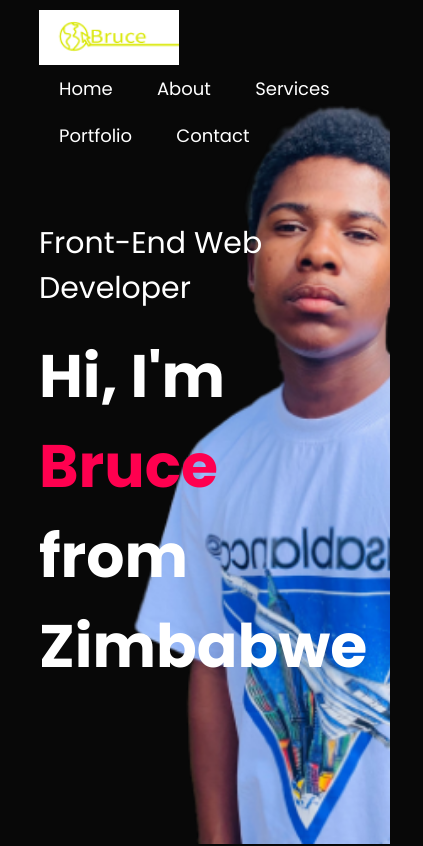
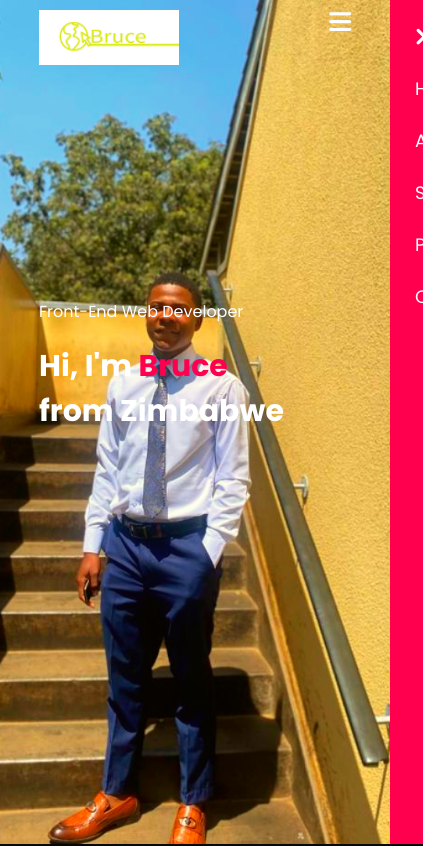
Before and after one commit to BruceICzw/Portfolio, a plain HTML site: page index.html in a window 390 px wide. Shown: the top 846 px of the page, 423 px wide, since content can reach past the window. Drawn offline with Linux system fonts and the light colour scheme.

Commit message:
Add Responsiveness

```diff
--- a/index.html
+++ b/index.html
@@ -15,13 +15,15 @@
       <div class="container">
         <nav>
           <img src="images/logoW.png" alt="Logo" class="logo" />
-          <ul>
-            <li><a href="#">Home</a></li>
+          <ul id="side-menu">
+            <li><a href="#header">Home</a></li>
             <li><a href="#about">About</a></li>
             <li><a href="#services">Services</a></li>
-            <li><a href="#">Portfolio</a></li>
-            <li><a href="#">Contact</a></li>
+            <li><a href="#portfolio">Portfolio</a></li>
+            <li><a href="#contact">Contact</a></li>
+            <i class="fa-solid fa-xmark" onclick="closeMenu()"></i>
           </ul>
+          <i class="fa-solid fa-bars" onclick="openMenu()"></i>
         </nav>
         <div class="header-text">
           <p>Front-End Web Developer</p>
@@ -248,5 +250,14 @@
         event.currentTarget.classList.add("active-link");
       }
     </script>
+    <script>
+      var sideMenu = document.querySelector("#side-menu");
+      function openMenu() {
+        sideMenu.style.right = "0";
+      }
+      function closeMenu() {
+        sideMenu.style.right = "-200px";
+      }
+    </script>
   </body>
 </html>
--- a/style.css
+++ b/style.css
@@ -4,6 +4,9 @@
   padding: 0;
   font-family: "Poppins", sans-serif;
   box-sizing: border-box;
+}
+html {
+  scroll-behavior: smooth;
 }
 body {
   background: #080808;
@@ -337,3 +340,76 @@ form .btn2 {
 .copyright i {
   color: #ff004f;
 }
+
+/* -----------Media Queries---------------- */
+
+nav .fa-solid {
+  display: none;
+  cursor: pointer;
+}
+@media only screen and (max-width: 600px) {
+  #header {
+    background-image: url(./images/profile.png);
+  }
+  .header-text {
+    margin-top: 75%;
+    font-size: 16px;
+  }
+
+  .header-text h1 {
+    font-size: 30px;
+  }
+  nav .fa-solid {
+    display: block;
+    font-size: 25px;
+  }
+  nav ul {
+    background: #ff004f;
+    position: fixed;
+    top: 0;
+    right: -200px;
+    width: 200px;
+    height: 100vh;
+    padding-top: 50px;
+    z-index: 2;
+    transition: right 0.5s;
+  }
+  nav ul li {
+    display: block;
+    margin: 25px;
+  }
+  nav ul .fa-solid {
+    position: absolute;
+    top: 25px;
+    left: 25px;
+    cursor: pointer;
+  }
+
+  .sub-title {
+    font-size: 40px;
+  }
+  .about-col-1,
+  .about-col-2 {
+    flex-basis: 100%;
+  }
+
+  .about-col-1 {
+    margin-bottom: 30px;
+  }
+  .about-col-2 {
+    font-size: 14px;
+  }
+  .tab-links {
+    font-size: 16px;
+    margin-right: 20px;
+  }
+
+  .contact-left,
+  .contact-right {
+    flex-basis: 100%;
+  }
+
+  .copyright {
+    font-size: 14px;
+  }
+}
```
